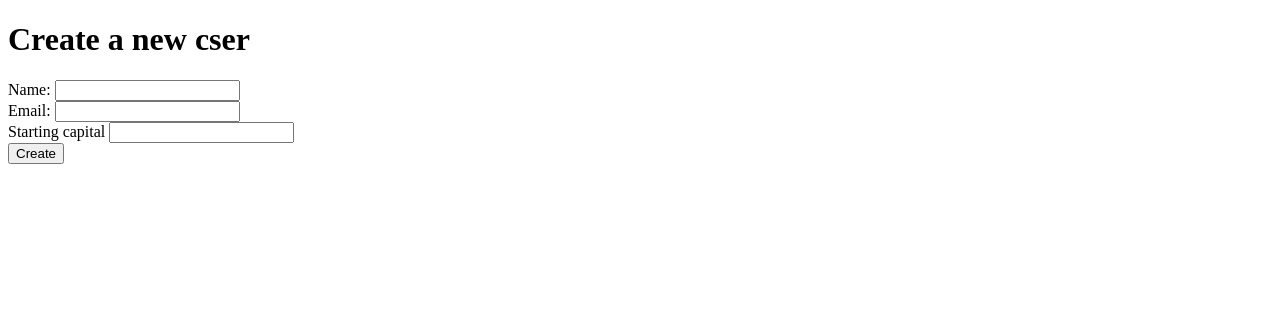
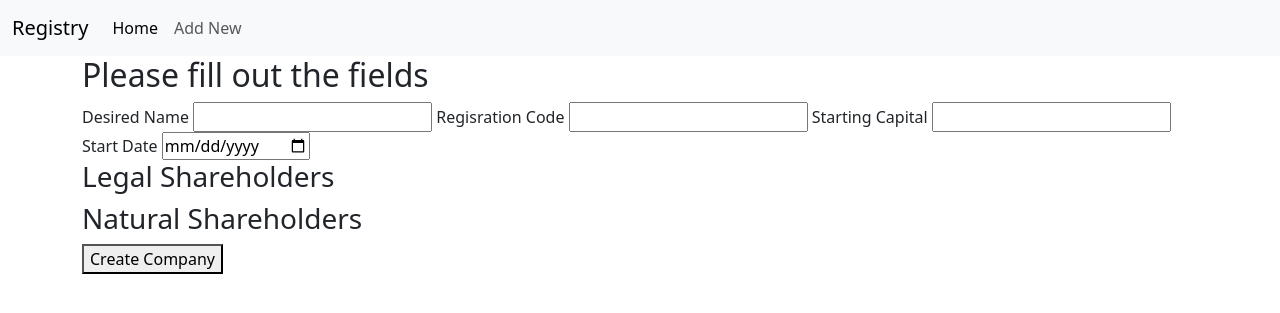
Before and after one commit to iliketurtles83/docker-flask-postgres, a Flask app: template web/templates/new_company.html in a window 1280 px wide. Shown: the top 313 px of the page. Run offline with Flask 2, Linux system fonts and the light colour scheme; the template is opened without the code that fills it: values that come from a table or form of the project are taken from there, others are empty; some libraries are stand-ins or nearby versions.

Commit message:
create company form wip

```diff
--- a/web/chicken.py
+++ b/web/chicken.py
@@ -1,8 +1,8 @@
+from flask_bootstrap import Bootstrap5
 from flask import Flask
 from web.models import db
 from web.config import Config
 from web.routes import main_bp
-from flask_bootstrap import Bootstrap
 # from flask_migrate import Migrate
 
 def create_app(config_name=Config):
@@ -12,7 +12,7 @@ def create_app(config_name=Config):
     # config[config_name].init_app(app)
     db.init_app(app)
     # migrate = Migrate(app, db)
-    Bootstrap(app)
+    Bootstrap5(app)
     app.register_blueprint(main_bp)
 
     return app
--- /dev/null
+++ b/web/forms.py
@@ -0,0 +1,15 @@
+from flask_wtf import FlaskForm
+from wtforms import StringField, DateField, DecimalField, FieldList, FormField
+from wtforms.validators import DataRequired
+
+class ShareholderForm(FlaskForm):
+    name = StringField('Name', validators=[DataRequired()])
+    # Add any other fields needed for legal or natural shareholders
+
+class CompanyForm(FlaskForm):
+    name = StringField('Desired Name', validators=[DataRequired()])
+    reg_code = StringField('Regisration Code', validators=[DataRequired()])
+    start_date = DateField('Start Date', validators=[DataRequired()])
+    start_capital = DecimalField('Starting Capital', validators=[DataRequired()])
+    legal_shareholders = FieldList(FormField(ShareholderForm))
+    natural_shareholders = FieldList(FormField(ShareholderForm))
--- a/web/requirements.txt
+++ b/web/requirements.txt
@@ -1,6 +1,10 @@
 Flask
+werkzeug
 Flask-SQLAlchemy
 Flask-Migrate
-flask_bootstrap
+bootstrap-flask
+flask_wtf
+wtforms
 psycopg2-binary
 gunicorn
+jinja2
--- a/web/templates/new_company.html
+++ b/web/templates/new_company.html
@@ -1,21 +1,43 @@
 <!DOCTYPE html>
-<html>
-<head>
-    <title>New Company</title>
-</head>
-<body>
-    <h1>Create a new cser</h1>
-    <form action="{{ url_for('main.create_company') }}" method="POST">
-        <label for="name">Name:</label>
-        <input type="text" name="name" required><br>
+<html lang="en">
+    <head>
+        {% block head %}
+        <meta charset="utf-8">
+        <meta name="viewport" content="width=device-width, initial-scale=1, shrink-to-fit=no">
+        {% block styles %}
 
-        <label for="email">Email:</label>
-        <input type="email" name="email" required><br>
+            {{ bootstrap.load_css() }}
+        {% endblock %}
 
-        <label for="start_capital">Starting capital</label>
-        <input type="number" name="start_capital" required><br>
+        <title>Create New Company - Company Registry</title>
+        {% endblock %}
+    </head>
 
-        <input type="submit" value="Create">
-    </form>
-</body>
+    {% block navbar %}
+        {% include 'navbar.html' %}
+    {% endblock %}
+
+    <body>
+        {% block content %}
+        <div class="container">
+        <h2>Please fill out the fields</h2>
+        <form action="{{ url_for('main.create_company') }}" method="POST">
+            {{ form.csrf_token }}
+            {{ form.name.label }} {{ form.name }}
+            {{ form.reg_code.label }} {{ form.reg_code }}
+            {{ form.start_capital.label }} {{ form.start_capital }}
+            {{ form.start_date.label }} {{ form.start_date }}
+            <h3>Legal Shareholders</h3>
+            {% for field in form.legal_shareholders %}
+                {{ field.label }} {{ field }}
+            {% endfor %}
+            <h3>Natural Shareholders</h3>
+            {% for field in form.natural_shareholders %}
+                {{ field.label }} {{ field }}
+            {% endfor %}
+            <button type="submit">Create Company</button>
+        </form>
+        </div>
+        {% endblock %}
+    </body>
 </html>
```
Also changed, not shown: web/routes.py (+32 -15 lines).
